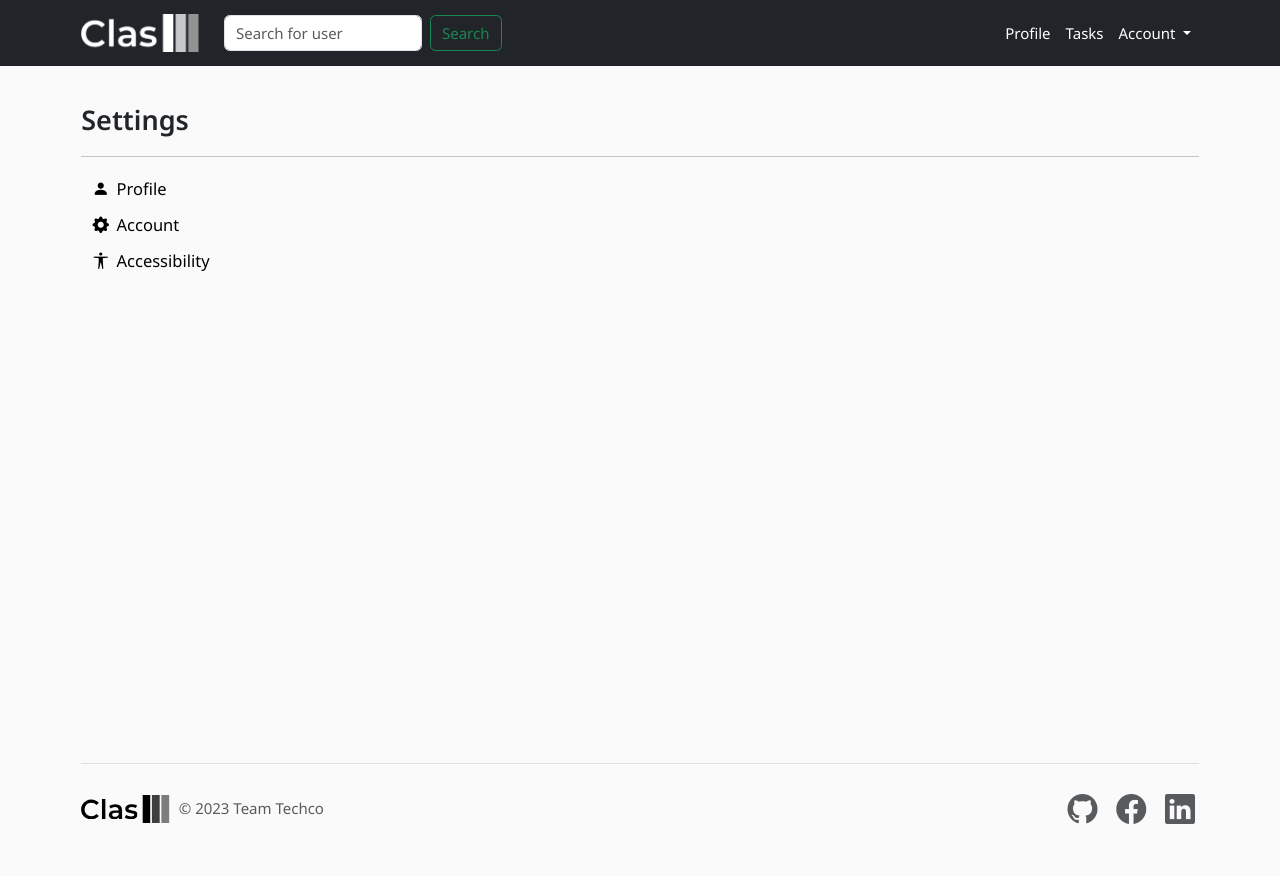
After one commit to Techco-org/Clas, a Flask app: page /home/settings in a window 1280 px wide. The commit adds this page. Run offline with Flask 3, Linux system fonts and the light colour scheme; a user stored in the database is signed in.

Commit message:
modified

```diff
--- a/website/data.py
+++ b/website/data.py
@@ -3,7 +3,7 @@ from .models import Img
 
 data = Blueprint('data', __name__)
 
-@data.route('/<user_id>_avatar')
+@data.route('/<user_id>/avatar')
 def get_avatar_image(user_id):
     img = Img.query.filter_by(name=str(user_id)+'-avatar').first()
     if not img:
@@ -11,7 +11,7 @@ def get_avatar_image(user_id):
 
     return Response(img.img, mimetype=img.mimetype)
 
-@data.route('/<user_id>_background')
+@data.route('/<user_id>/background')
 def get_background_image(user_id):
     img = Img.query.filter_by(name=str(user_id)+'-background').first()
     if not img:
--- a/website/static/css/base.css
+++ b/website/static/css/base.css
@@ -23,6 +23,10 @@ body{
 .box-shadow{
     box-shadow: rgba(0, 0, 0, 0.02) 0px 1px 3px 0px, rgba(27, 31, 35, 0.15) 0px 0px 0px 1px;
 }
+.no-border{
+    border: 0;
+    outline: 0;
+}
 .delete-button:hover{
     color: #df4759;
 }
@@ -40,6 +44,10 @@ body{
 }
 .display-ic{
     font-size: 2em;
+}
+.text-headline{
+    font-size: 1.8em;
+    font-weight: 600;
 }
 @media (min-width:320px){html{font-size: 10px;}}
 @media (min-width:480px){html{font-size: 13px;}}
--- /dev/null
+++ b/website/static/css/settings.css
@@ -0,0 +1,10 @@
+@import url(base.css);
+@import url(main.css);
+
+.setting-item{
+    background: rgba(0, 0, 0, 0);
+    transition: 0.1s;
+}
+.setting-item:hover{
+    background: rgba(0, 0, 0, 0.10);
+}
--- a/website/static/css/tasks.css
+++ b/website/static/css/tasks.css
@@ -1,9 +1,6 @@
 @import url(base.css);
 @import url(main.css);
-.tasks-headline{
-    font-size: 1.8em;
-    font-weight: 600;
-}
+
 .tasks-not-complete{
     border-left: solid 0.2em var(--danger);
 }
--- a/website/templates/index.html
+++ b/website/templates/index.html
@@ -59,13 +59,13 @@
     </div>
   </div>
 </section>
-<section class="d-flex flex-column justify-content-center background-2" style="width: 100%; height: 100vh; align-items: center;">
+<section class="d-flex flex-column justify-content-center background-2 py-4" style="width: 100%; min-height: 100vh; align-items: center;">
   <p class="h1 text-white text-center fw-semibold">Introducing Clas X STEAM</p>
   <p class="h2 text-white text-center fw-semibold">Vietnam - Hai Phong</p>
   <div class="container row mx-auto">
     <div class="col-12 col-lg-12 col-sm-12">
       <p class="text-white" style="font-size: 1.4em; text-align: justify;">Nhận thấy các trường đại học đang dần chuyển dịch cơ chế tuyển sinh theo thiên hướng tuyển thẳng theo hồ sơ năng lực, Techco đã nắm bắt xu thế và cho ra đời “Clas” một mạng xã hội lấy cảm hứng từ LinkedIn. “Clas” là nơi học sinh, sinh viên có thể tự tạo hồ sơ nơi họ có thể đưa vào các thành tích học tập cũng như các thành tích ngoại khóa của mình ra internet một cách dễ dàng để các tổ chức, các trường đại học có thể dễ dàng nắm bắt, theo dõi thông tin để có thể tuyển sinh một các dễ dàng </p>
-      <p class="text-white" style="font-size: 1.4em; text-align: justify;">Dự án được lấy cảm hứng từ LinkedIn một mạng xã hội cho phép người dùng (người làm việc và nhà tuyển dụng) tạo hồ sơ bao gồm một sơ yếu lý lịch mô tả kinh nghiệm làm việc, trình độ học vấn và đào tạo, kỹ năng và ảnh cá nhân của họ để cho các nhà tuyển dụng từ đó có thể liệt kê các công việc và tìm kiếm các ứng viên tiềm năng. “Clas” cũng có các chắc năng tương tự như LinkedIn nhưng được hướng tới đối tượng là các học sinh, sinh viên nên trong sơ yếu lí lịch được trau chuốt lại hướng tới mục đích tuyển người của các trường đại học và còn thêm vào đó là các chức năng khác giúp bổ trợ việc học tập của học sinh. Điều đó giúp “Clas” trở thành một công cụ trợ thủ đắc lực cho học sinh trên con đường học vấn của mình. </p>
+      <p class="text-white" style="font-size: 1.4em; text-align: justify;">Dự án được lấy cảm hứng từ LinkedIn một mạng xã hội cho phép người dùng (người làm việc và nhà tuyển dụng) tạo hồ sơ bao gồm một sơ yếu lý lịch mô tả kinh nghiệm làm việc, trình độ học vấn và đào tạo, kỹ năng và ảnh cá nhân của họ để cho các nhà tuyển dụng từ đó có thể liệt kê các công việc và tìm kiếm các ứng viên tiềm năng. “Clas” cũng có các chức năng tương tự như LinkedIn nhưng được hướng tới đối tượng là các học sinh, sinh viên nên trong sơ yếu lí lịch được trau chuốt lại hướng tới mục đích tuyển người của các trường đại học và còn thêm vào đó là các chức năng khác giúp bổ trợ việc học tập của học sinh. Điều đó giúp “Clas” trở thành một công cụ trợ thủ đắc lực cho học sinh trên con đường học vấn của mình. </p>
       <p class="text-white" style="font-size: 1.4em; text-align: justify;">Dự án áp dụng phần lớn khả năng tự học cũng như là các kĩ năng tin học của học sinh khi toàn bộ kiến thức cần có để tạo ra dự án đều được lấy từ nguồn Internet có sẵn của các cá nhân, tổ chức cũng như vận dụng các kĩ năng tin học đã học trên trường để dễ dàng áp dụng các kiến thức đó vào trong dự án của mình chau chuốt sản phẩm đầu ra. </p>
     </div>
   </div>
--- a/website/templates/main.html
+++ b/website/templates/main.html
@@ -29,7 +29,7 @@
                         Account
                         </a>
                         <ul class="dropdown-menu">
-                            <li><a class="dropdown-item" href="#">Setting</a></li>
+                            <li><a class="dropdown-item" href="{{ url_for('views.settings' ) }}">Settings</a></li>
                             <li><a class="dropdown-item" href="#">Contact</a></li>
                             <li><hr class="dropdown-divider"></li>
                             <li><a class="dropdown-item" href="{{ url_for('auth.logout' ) }}">Sign Out</a></li>
--- a/website/templates/profile.html
+++ b/website/templates/profile.html
@@ -8,11 +8,11 @@
         <section class="personal-info rounded-3 bg-white box-shadow" style="height: fit-content; width: 100%;">
             <div class="d-block banner w-100" style="height: 23em; width: 100%; position: relative;">
                 <button class="d-block box-shadow edit-media rounded-circle z-3"><i class="d-block bi bi-pencil-fill mx-auto text-primary align-self-center" data-bs-toggle="modal" data-bs-target="#mediaModal"></i></button>
-                <img src="/data/{{user.id}}_background" onerror="this.onerror=null; this.src='https://media.istockphoto.com/id/1133363749/photo/white-canvas-texture.jpg?b=1&s=170667a&w=0&k=20&c=JvXOFDmN3ACSBnWMQPJfwebOw4y5vTv48OAOvIXu3S4='" alt="" class="object-fit-cover rounded-top-3 z-1" style="width: 100%; height: 100%;">
+                <img src="{{ url_for('data.get_background_image', user_id=user.id ) }}" onerror="this.onerror=null; this.src='https://media.istockphoto.com/id/1133363749/photo/white-canvas-texture.jpg?b=1&s=170667a&w=0&k=20&c=JvXOFDmN3ACSBnWMQPJfwebOw4y5vTv48OAOvIXu3S4='" alt="" class="object-fit-cover rounded-top-3 z-1" style="width: 100%; height: 100%;">
             </div>
             <div class="d-flex flex-column bg-white rounded-bottom-3 mx-lg-5 mx-3 mx-sm-3 py-3" style="position: relative;">
                 <div class="d-flex rounded-circle justify-content-center avatar box-shadow">
-                    <img src="/data/{{user.id}}_avatar" onerror="this.onerror=null; this.src='https://upload.wikimedia.org/wikipedia/commons/8/89/Portrait_Placeholder.png'" class="align-self-center avatar-image rounded-circle">
+                    <img src="{{ url_for('data.get_avatar_image', user_id=user.id ) }}" onerror="this.onerror=null; this.src='https://upload.wikimedia.org/wikipedia/commons/8/89/Portrait_Placeholder.png'" class="align-self-center avatar-image rounded-circle">
                 </div>
                 <div class="w-100 info">
                     <div class="name"><p class="space-none">{{ user.fullname }}</p></div>
@@ -350,7 +350,7 @@
                     <h1 class="modal-title fs-4" id="mediaModalLabel">Profile and Background Image</h1>
                     <button type="button" class="btn-close" data-bs-dismiss="modal" aria-label="Close"></button>
                 </div>
-                <form action="/home/profile/upload-personal-image" method="POST" enctype="multipart/form-data">
+                <form action="{{ url_for('views.edit_personal_image' ) }}" method="POST" enctype="multipart/form-data">
                     <div class="modal-body">
                         <div class="mb-3">
                             <label for="avatar-image-input" class="form-label fw-medium">Profile Image</label>
--- a/website/templates/search.html
+++ b/website/templates/search.html
@@ -12,9 +12,9 @@
         {% else %}
         {% for user in results %}
         <div class="d-flex position-relative flex-row align-content-center w-100 user-card box-shadow rounded-3 py-2 px-4 px-lg-4 px-md-3 px-sm-2">
-            <div class="d-flex user-avatar box-shadow rounded-circle justify-content-center"><img src="/data/{{user.id}}_avatar" onerror="this.onerror=null; this.src='https://upload.wikimedia.org/wikipedia/commons/8/89/Portrait_Placeholder.png'" alt="" class="align-self-center object-fit-cover rounded-circle" style="width: 100%; height: 100%;"></div>
+            <div class="d-flex user-avatar box-shadow rounded-circle justify-content-center"><img src="{{ url_for('data.get_avatar_image', user_id=user.id ) }}" onerror="this.onerror=null; this.src='https://upload.wikimedia.org/wikipedia/commons/8/89/Portrait_Placeholder.png'" alt="" class="align-self-center object-fit-cover rounded-circle" style="width: 100%; height: 100%;"></div>
             <div class="d-flex flex-column user-data h-100">
-                <div><a href="/home/user/{{user.id}}" class="user-fullname text-black fw-medium">{{user.fullname}}</a></div>
+                <div><a href="{{ url_for('views.user', user_id=user.id ) }}" class="user-fullname text-black fw-medium">{{user.fullname}}</a></div>
                 <div>
                     <p class="space-none user-city-country">
                     {% if user.city and user.country %}{{user.city}} · {{user.country}}
--- /dev/null
+++ b/website/templates/settings.html
@@ -0,0 +1,27 @@
+{% extends 'main.html' %}
+{% block meta %}
+    <title>Clas | Settings</title>
+    <link rel="stylesheet" href="{{ url_for('static', filename='css/settings.css' ) }}">
+{% endblock %}
+{% block section %}
+    <div class="d-flex flex-column w-100">
+        <section>
+            <div class="headline">
+                <p class="space-none text-headline">Settings</p>
+            </div>
+            <hr class="w-100">
+            <div class="row">
+                <div class="col-3">
+                    <div>
+                        <ul class="list-unstyled">
+                            <li class="setting-item rounded-3"><a href="" class="display-sm-fs text-decoration-none text-black btn no-border w-100 text-start"><i class="bi bi-person-fill me-2"></i>Profile</li></a>
+                            <li class="setting-item rounded-3"><a href="" class="display-sm-fs text-decoration-none text-black btn no-border w-100 text-start"><i class="bi bi-gear-fill me-2"></i>Account</li></a>
+                            <li class="setting-item rounded-3"><a href="" class="display-sm-fs text-decoration-none text-black btn no-border w-100 text-start"><i class="bi bi-universal-access me-2"></i>Accessibility</li></a>
+                        </ul>
+                    </div>
+                </div>
+                <div class="col-9"></div>
+            </div>
+        </section>
+    </div>
+{% endblock %}
--- a/website/templates/tasks.html
+++ b/website/templates/tasks.html
@@ -7,7 +7,7 @@
     <div class="d-flex flex-column w-100">
         <section style="height: fit-content; width: 100%;">
             <div class="headline">
-                <p class="space-none tasks-headline">My Tasks</p>
+                <p class="space-none text-headline">My Tasks</p>
                 <p class="space-none display-sm-fs fw-medium">{{current_date}}</p>
             </div>
             <hr class="w-100 my-3">
--- a/website/templates/user.html
+++ b/website/templates/user.html
@@ -7,11 +7,11 @@
     <div class="d-flex flex-column w-100">
         <section class="personal-info rounded-3 bg-white box-shadow mb-2" style="height: fit-content; width: 100%;">
             <div class="d-block banner w-100" style="height: 23em; width: 100%; position: relative;">
-                <img src="/data/{{user.id}}_background" onerror="this.onerror=null; this.src='https://media.istockphoto.com/id/1133363749/photo/white-canvas-texture.jpg?b=1&s=170667a&w=0&k=20&c=JvXOFDmN3ACSBnWMQPJfwebOw4y5vTv48OAOvIXu3S4='" alt="" class="object-fit-cover rounded-top-3 z-1" style="width: 100%; height: 100%;">
+                <img src="{{ url_for('data.get_background_image', user_id=user.id ) }}" onerror="this.onerror=null; this.src='https://media.istockphoto.com/id/1133363749/photo/white-canvas-texture.jpg?b=1&s=170667a&w=0&k=20&c=JvXOFDmN3ACSBnWMQPJfwebOw4y5vTv48OAOvIXu3S4='" alt="" class="object-fit-cover rounded-top-3 z-1" style="width: 100%; height: 100%;">
             </div>
             <div class="d-flex flex-column bg-white rounded-bottom-3 mx-lg-5 mx-3 mx-sm-3 py-3" style="position: relative;">
                 <div class="d-flex rounded-circle justify-content-center avatar box-shadow">
-                    <img src="/data/{{user.id}}_avatar" onerror="this.onerror=null; this.src='https://upload.wikimedia.org/wikipedia/commons/8/89/Portrait_Placeholder.png'" class="align-self-center avatar-image rounded-circle">
+                    <img src="{{ url_for('data.get_avatar_image', user_id=user.id ) }}" onerror="this.onerror=null; this.src='https://upload.wikimedia.org/wikipedia/commons/8/89/Portrait_Placeholder.png'" class="align-self-center avatar-image rounded-circle">
                 </div>
                 <div class="w-100 info">
                     <div class="name"><p class="space-none">{{ user.fullname }}</p></div>
--- a/website/views.py
+++ b/website/views.py
@@ -1,4 +1,4 @@
-from flask import Blueprint, render_template, request, redirect, url_for, Response
+from flask import Blueprint, render_template, request, redirect, url_for
 from flask_login import login_required, current_user
 
 from datetime import datetime
@@ -8,57 +8,19 @@ from .models import User, Task, Img, Grade, Licer
 
 views = Blueprint('views', __name__)
 
+#Index route
 @views.route('/')
 @login_required
 def home():
     return redirect(url_for('views.profile'))
 
+#Profile group
 @views.route('/profile')
 @login_required
 def profile():
     return render_template('profile.html', user=current_user)
 
-@views.route('/tasks')
-@login_required
-def tasks():
-    current_date = datetime.now().strftime("%B %d, %Y")
-    return render_template('tasks.html', current_date=current_date, user=current_user)
-
-@views.route('/tasks/new', methods=['GET', 'POST'])
-@login_required
-def add_task():
-    if request.method == 'POST':
-        task_title = request.form.get('task-title')
-        task_data = request.form.get('task-data')
-
-        new_task = Task(title=task_title, data=task_data, user_id=current_user.id)
-        db.session.add(new_task)
-        db.session.commit()
-    return redirect(url_for('views.tasks'))
-
-
-@views.route('/tasks/delete/<task_id>')
-@login_required
-def delete_task(task_id):
-    task = Task.query.filter_by(id=task_id).first()
-
-    db.session.delete(task)
-    db.session.commit()
-    return redirect(url_for('views.tasks'))
-
-@views.route('/tasks/check/<task_id>')
-@login_required
-def check_task(task_id):
-    task = Task.query.filter_by(id=task_id).first()
-    if task.state == False:
-        task.state = True
-    else:
-        task.state = False
-
-    db.session.commit()
-    return redirect(url_for('views.tasks'))
-
-@views.route('/profile/edit-profile', methods=['GET', 'POST'])
+@views.route('/profile/edit/profile', methods=['GET', 'POST'])
 @login_required
 def edit_profile():
     if request.method == 'POST':
@@ -71,7 +33,7 @@ def edit_profile():
         db.session.commit()
         return redirect(url_for('views.profile'))
 
-@views.route('/profile/edit-basic-info', methods=['GET', 'POST'])
+@views.route('/profile/edit/basic-info', methods=['GET', 'POST'])
 @login_required
 def edit_basic_info():
     if request.method == 'POST':
@@ -85,7 +47,38 @@ def edit_basic_info():
         db.session.commit()
         return redirect(url_for('views.profile'))
 
-@views.route('/profile/grade/new', methods=['GET', 'POST'])
+#Profile extentions
+@views.route('/upload/personal-image', methods=['GET', 'POST'])
+@login_required
+def edit_personal_image():
+    if request.method == 'POST':
+        avt_img = request.files['avatar-image-input']
+        bg_img = request.files['background-image-input']
+        if avt_img:
+            exist_avt = Img.query.filter_by(name=str(current_user.id)+'-avatar').first()
+            if not exist_avt:
+                avt_filename = str(current_user.id)+"-avatar"
+                avt_minetype = avt_img.mimetype
+                avt_img = Img(img=avt_img.read(), mimetype=avt_minetype, name=avt_filename)
+                db.session.add(avt_img)
+                db.session.commit()
+            else:
+                exist_avt.img = avt_img.read()
+                db.session.commit()
+        if bg_img:
+            exist_bg = Img.query.filter_by(name=str(current_user.id)+'-background').first()
+            if not exist_bg:
+                bg_filename = str(current_user.id)+"-background"
+                bg_minetype = bg_img.mimetype
+                bg_img = Img(img=bg_img.read(), mimetype=bg_minetype, name=bg_filename)
+                db.session.add(bg_img)
+                db.session.commit()
+            else:
+                exist_bg.img = bg_img.read()
+                db.session.commit()
+        return redirect(url_for('views.profile'))
+
+@views.route('/grade/new', methods=['GET', 'POST'])
 @login_required
 @login_required
 def add_grading():
@@ -134,59 +127,55 @@ def delete_licer(licer_id):
     db.session.commit()
     return redirect(url_for('views.profile'))
 
-@views.route('/profile/upload-personal-image', methods=['GET', 'POST'])
+#Tasks group
+@views.route('/tasks')
 @login_required
-def edit_personal_image():
+def tasks():
+    current_date = datetime.now().strftime("%B %d, %Y")
+    return render_template('tasks.html', current_date=current_date, user=current_user)
+
+@views.route('/tasks/new', methods=['GET', 'POST'])
+@login_required
+def add_task():
     if request.method == 'POST':
-        avt_img = request.files['avatar-image-input']
-        bg_img = request.files['background-image-input']
-        if avt_img:
-            exist_avt = Img.query.filter_by(name=str(current_user.id)+'-avatar').first()
-            if not exist_avt:
-                avt_filename = str(current_user.id)+"-avatar"
-                avt_minetype = avt_img.mimetype
-                avt_img = Img(img=avt_img.read(), mimetype=avt_minetype, name=avt_filename)
-                db.session.add(avt_img)
-                db.session.commit()
-            else:
-                exist_avt.img = avt_img.read()
-                db.session.commit()
-        if bg_img:
-            exist_bg = Img.query.filter_by(name=str(current_user.id)+'-background').first()
-            if not exist_bg:
-                bg_filename = str(current_user.id)+"-background"
-                bg_minetype = bg_img.mimetype
-                bg_img = Img(img=bg_img.read(), mimetype=bg_minetype, name=bg_filename)
-                db.session.add(bg_img)
-                db.session.commit()
-            else:
-                exist_bg.img = bg_img.read()
-                db.session.commit()
-        return redirect(url_for('views.profile'))
+        task_title = request.form.get('task-title')
+        task_data = request.form.get('task-data')
 
-@views.route('/<user_id>_avatar')
-def get_avatar_image(user_id):
-    img = Img.query.filter_by(name=str(user_id)+'-avatar').first()
-    if not img:
-        return 'No image with this id', 404
+        new_task = Task(title=task_title, data=task_data, user_id=current_user.id)
+        db.session.add(new_task)
+        db.session.commit()
+    return redirect(url_for('views.tasks'))
 
-    return Response(img.img, mimetype=img.mimetype)
 
-@views.route('/<user_id>_background')
-def get_background_image(user_id):
-    img = Img.query.filter_by(name=str(user_id)+'-background').first()
-    if not img:
-        return 'No image with this id', 404
+@views.route('/tasks/delete/<task_id>')
+@login_required
+def delete_task(task_id):
+    task = Task.query.filter_by(id=task_id).first()
 
-    return Response(img.img, mimetype=img.mimetype)
+    db.session.delete(task)
+    db.session.commit()
+    return redirect(url_for('views.tasks'))
 
+@views.route('/tasks/check/<task_id>')
+@login_required
+def check_task(task_id):
+    task = Task.query.filter_by(id=task_id).first()
+    if task.state == False:
+        task.state = True
+    else:
+        task.state = False
+
+    db.session.commit()
+    return redirect(url_for('views.tasks'))
+
+#Search data group
 @views.route('/search', methods=['POST', 'GET'])
 def search():
     if request.method == 'POST':
         search_query = request.form.get('search')
     return redirect(url_for('views.search_result', query=search_query))
 
-@views.route('/search-result/<query>')
+@views.route('/search/result/<query>')
 def search_result(query):
     results = User.query.msearch(query).all()
     print(results)
@@ -198,3 +187,9 @@ def user(user_id):
     if not user:
         return 'No user with this id', 404
     return render_template('user.html', user=user)
+
+#Setting group
+@views.route('/settings')
+@login_required
+def settings():
+    return render_template('settings.html')
```
Also changed, not shown: instance/database.db.
